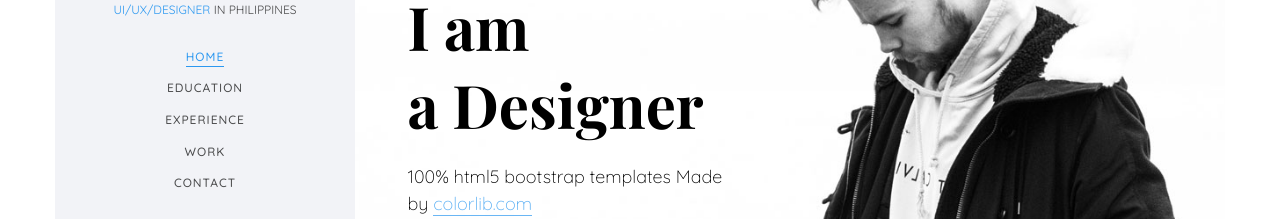
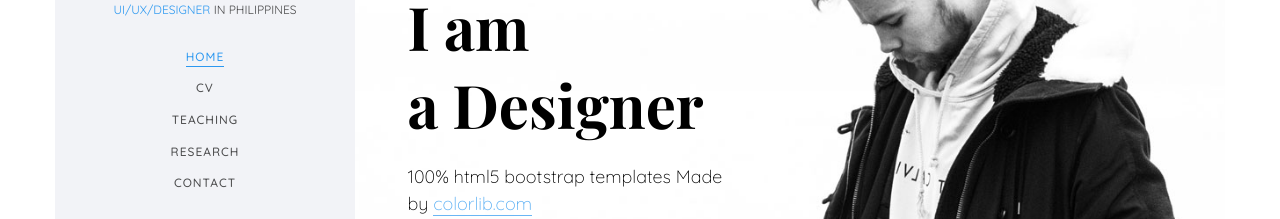
Before and after one commit to junjipeng/JPZ, a plain HTML site: page index.html in a window 1280 px wide. Shown: the part 261-480 px from the top of the page. Drawn offline with nearby package versions, Linux system fonts and the light colour scheme; files whose address does not match are found by name; a web font is replaced by a local one.

Commit message:
Update index.html

```diff
--- a/index.html
+++ b/index.html
@@ -64,9 +64,9 @@
 				<div id="navbar" class="collapse">
 					<ul>
 						<li class="active"><a href="#" data-nav-section="home">Home</a></li>
-						<li><a href="#" data-nav-section="education">Education</a></li>
-						<li><a href="#" data-nav-section="experience">Experience</a></li>
-						<li><a href="#" data-nav-section="work">Work</a></li>
+						<li><a href="#" data-nav-section="Cv">Cv</a></li>
+						<li><a href="#" data-nav-section="Teachinge">Teaching</a></li>
+						<li><a href="#" data-nav-section="research">Research</a></li>
 						<li><a href="#" data-nav-section="contact">Contact</a></li>
 					</ul>
 				</div>
@@ -127,7 +127,7 @@ Copyright &copy;<script>document.write(new Date().getFullYear());</script> All r
 			</section>
 
 
-			<section class="colorlib-education" data-section="education">
+			<section class="colorlib-education" data-section="Cv">
 				<div class="colorlib-narrow-content">
 					<div class="row">
 						<div class="col-md-6 col-md-offset-3 col-md-pull-3 animate-box" data-animate-effect="fadeInLeft">
@@ -224,7 +224,7 @@ Copyright &copy;<script>document.write(new Date().getFullYear());</script> All r
 				</div>
 			</section>
 
-			<section class="colorlib-experience" data-section="experience">
+			<section class="colorlib-experience" data-section="Teaching">
 				<div class="colorlib-narrow-content">
 					<div class="row">
 						<div class="col-md-6 col-md-offset-3 col-md-pull-3 animate-box" data-animate-effect="fadeInLeft">
@@ -310,7 +310,7 @@ Copyright &copy;<script>document.write(new Date().getFullYear());</script> All r
 				</div>
 			</section>
 
-			<section class="colorlib-work" data-section="work">
+			<section class="colorlib-work" data-section="Research">
 				<div class="colorlib-narrow-content">
 					<div class="row">
 						<div class="col-md-6 col-md-offset-3 col-md-pull-3 animate-box" data-animate-effect="fadeInLeft">
```
